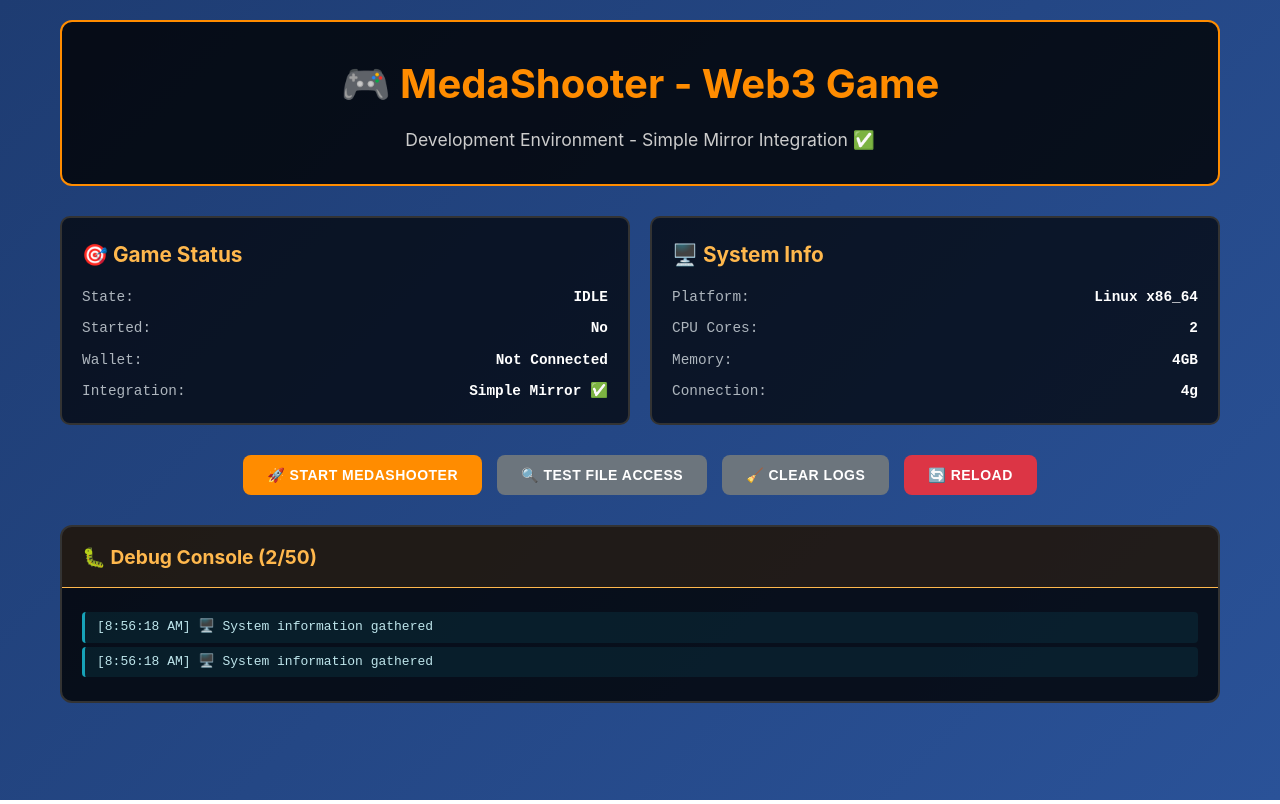
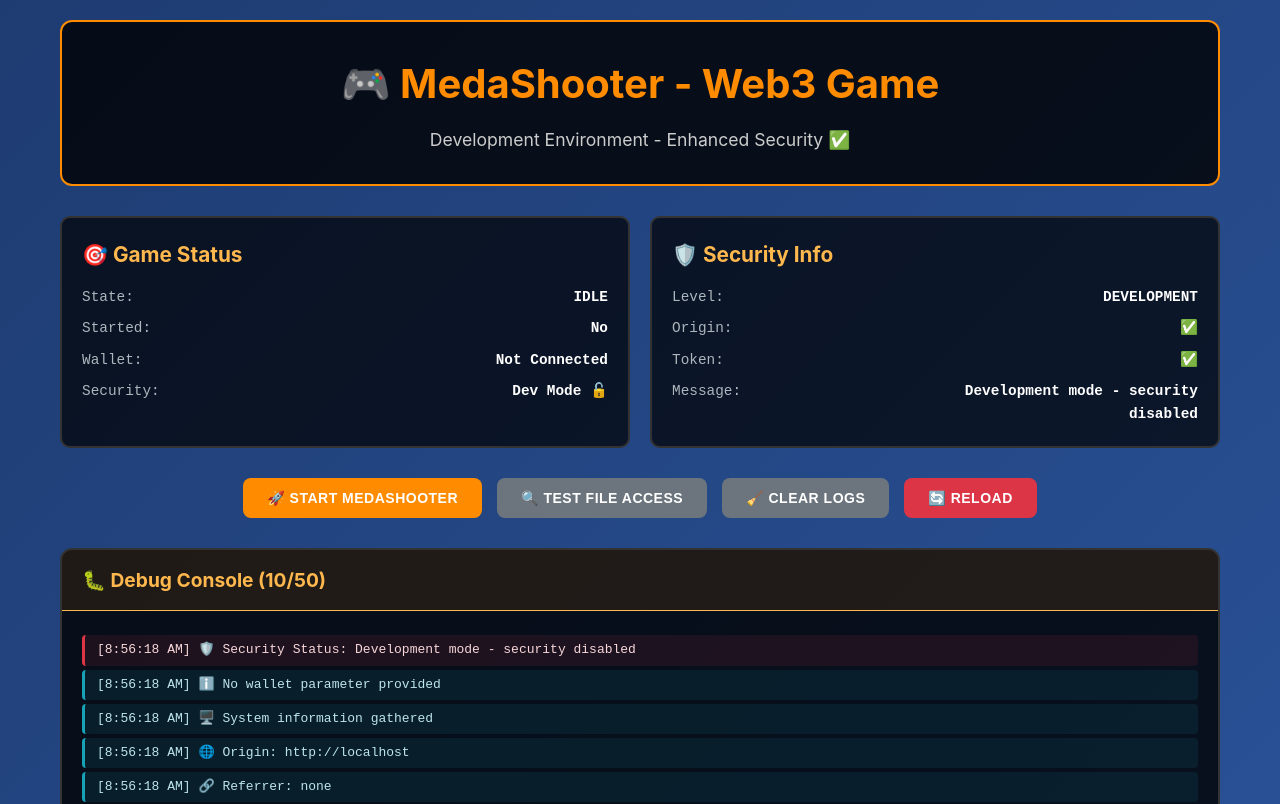
Before and after one commit to bugiiiii11/uwp-dev-q7a, a React (Create React App) app: page / in a window 1280 px wide. Shown: the top 804 px of the page. Built offline with nearby package versions, Linux system fonts and the light colour scheme; no server answers.

Commit message:
security - phase 1 - enhanced

```diff
--- a/src/App.js
+++ b/src/App.js
@@ -3,7 +3,7 @@ import { Unity, useUnityContext } from 'react-unity-webgl';
 import './App.css';
 
 // Unity Game Component
-const UnityGame = ({ walletAddress, onLog, onGameEvent }) => {
+const UnityGame = ({ walletAddress, onLog, onGameEvent, securityStatus }) => {
   const {
     unityProvider,
     loadingProgression,
@@ -31,7 +31,7 @@ const UnityGame = ({ walletAddress, onLog, onGameEvent }) => {
   const [startTime] = useState(Date.now());
   const [gameFullyLoaded, setGameFullyLoaded] = useState(false);
 
-  // 🎯 SIMPLE MIRROR: Handle Unity's ReadyToWalletAddress event - EXACTLY like test button
+  // 🎯 SIMPLE MIRROR: Handle Unity's ReadyToWalletAddress event - EXACTLY like test button (UNCHANGED)
   const handleReadyToWalletAddress = useCallback(() => {
     onLog('🎯 Unity sent ReadyToWalletAddress - sending wallet immediately!', 'success');
     setGameFullyLoaded(true);
@@ -61,13 +61,13 @@ const UnityGame = ({ walletAddress, onLog, onGameEvent }) => {
     }
   }, [onLog, walletAddress, sendMessage]);
 
-  // Handle Game Over event
+  // Handle Game Over event (UNCHANGED)
   const handleGameOver = useCallback(() => {
     onLog('🎮 Game Over received from Unity', 'info');
     onGameEvent('gameover');
   }, [onLog, onGameEvent]);
 
-  // ✅ Set up Unity event listeners - EXACTLY like the old working system
+  // ✅ Set up Unity event listeners - EXACTLY like the old working system (UNCHANGED)
   useEffect(() => {
     addEventListener('ReadyToWalletAddress', handleReadyToWalletAddress);
     addEventListener('GameOver', handleGameOver);
@@ -78,14 +78,15 @@ const UnityGame = ({ walletAddress, onLog, onGameEvent }) => {
     };
   }, [addEventListener, removeEventListener, handleReadyToWalletAddress, handleGameOver]);
 
-  // Log Unity status
+  // Log Unity status (ENHANCED)
   useEffect(() => {
     onLog(`🎮 Unity Provider: ${unityProvider ? 'Ready' : 'Loading...'}`, 'info');
     onLog(`📊 Loading Progress: ${Math.round(loadingProgression * 100)}%`, 'progress');
     onLog(`🎯 Game Loaded: ${isLoaded}`, 'info');
-  }, [unityProvider, loadingProgression, isLoaded, onLog]);
+    onLog(`🛡️ Security Status: ${securityStatus.level}`, securityStatus.level === 'secure' ? 'success' : 'warning');
+  }, [unityProvider, loadingProgression, isLoaded, onLog, securityStatus]);
 
-  // Game loaded event
+  // Game loaded event (UNCHANGED)
   useEffect(() => {
     if (isLoaded) {
       const loadTime = Date.now() - startTime;
@@ -110,7 +111,7 @@ const UnityGame = ({ walletAddress, onLog, onGameEvent }) => {
     }
   }, [isLoaded, onGameEvent, onLog, startTime]);
 
-  // Test wallet communication - ORIGINAL working version (unchanged)
+  // Test wallet communication - ORIGINAL working version (UNCHANGED)
   const testWallet = useCallback(() => {
     const testAddress = walletAddress || "0x742d35Cc6d7B2D2c6291b0A8c7B9C85C50F69E8A";
 
@@ -136,7 +137,7 @@ const UnityGame = ({ walletAddress, onLog, onGameEvent }) => {
 
   return (
     <div className="unity-container">
-      {/* Performance Overlay */}
+      {/* Performance Overlay (ENHANCED) */}
       {isLoaded && (
         <div className="performance-overlay">
           <div>FPS: {performanceData.fps}</div>
@@ -146,10 +147,14 @@ const UnityGame = ({ walletAddress, onLog, onGameEvent }) => {
           <div className={gameFullyLoaded ? 'status-ready' : 'status-waiting'}>
             {gameFullyLoaded ? '✅ Simple Mirror Success!' : '⏳ Waiting for Unity'}
           </div>
+          <div className={`status-${securityStatus.level}`}>
+            {securityStatus.level === 'secure' ? '🛡️ Secured' :
+             securityStatus.level === 'warning' ? '⚠️ Warning' : '🔓 Dev Mode'}
+          </div>
         </div>
       )}
 
-      {/* Loading Overlay */}
+      {/* Loading Overlay (ENHANCED) */}
       {!isLoaded && (
         <div className="loading-overlay">
           <div className="loading-content">
@@ -164,24 +169,34 @@ const UnityGame = ({ walletAddress, onLog, onGameEvent }) => {
             <div className="loading-percentage">
               {Math.round(loadingProgression * 100)}%
             </div>
+            <div style={{
+              fontSize: '12px',
+              color: securityStatus.level === 'secure' ? '#60a5fa' : '#fbbf24',
+              marginTop: '10px'
+            }}>
+              🛡️ Security: {securityStatus.level}
+            </div>
           </div>
         </div>
       )}
 
-      {/* Unity Canvas */}
+      {/* Unity Canvas (ENHANCED with security border) */}
       <Unity
         unityProvider={unityProvider}
         className="unity-canvas"
         style={{
           width: 1024,
           height: 768,
-          border: "3px solid #FF8C00",
+          border: `3px solid ${
+            securityStatus.level === 'secure' ? '#60a5fa' :
+            securityStatus.level === 'warning' ? '#fbbf24' : '#FF8C00'
+          }`,
           borderRadius: "8px",
           background: "#000"
         }}
       />
 
-      {/* Game Controls */}
+      {/* Game Controls (ENHANCED) */}
       {isLoaded && (
         <div className="game-controls">
           <button onClick={testWallet} className="test-button">
@@ -197,6 +212,9 @@ const UnityGame = ({ walletAddress, onLog, onGameEvent }) => {
             <span className={gameFullyLoaded ? 'text-green-500' : 'text-orange-500'}>
               {gameFullyLoaded ? '🎯 Simple Mirror Success!' : '⏳ Waiting for Unity Signal...'}
             </span>
+            <span className={`text-${securityStatus.level === 'secure' ? 'blue' : 'yellow'}-400`}>
+              🛡️ Security: {securityStatus.level}
+            </span>
           </div>
         </div>
       )}
@@ -204,25 +222,171 @@ const UnityGame = ({ walletAddress, onLog, onGameEvent }) => {
   );
 };
 
-// Main App Component with Web3 Integration
+// Main App Component with Enhanced Security
 function App() {
   const [logs, setLogs] = useState([]);
   const [gameStarted, setGameStarted] = useState(false);
   const [gameState, setGameState] = useState('idle');
   const [systemInfo, setSystemInfo] = useState({});
   const [walletAddress, setWalletAddress] = useState(null);
+  const [securityStatus, setSecurityStatus] = useState({
+    level: 'checking',
+    message: 'Checking security...',
+    originVerified: false,
+    tokenVerified: false
+  });
 
-  // Check for wallet address from URL params (for iframe integration)
+  // 🛡️ ENHANCED PHASE 1: Security configuration
+  const getSecurityConfig = () => {
+    const isDev = process.env.NODE_ENV === 'development';
+    const currentOrigin = window.location.origin;
+
+    // Base configuration
+    const config = {
+      // Production domains
+      production: [
+        'https://swarm-resistance-frontend-dev.vercel.app',
+        'https://uwp-dev-q7a.vercel.app',
+        'https://www.cryptomeda.tech',
+        'https://cryptomeda.tech'
+      ],
+      // Development domains
+      development: [
+        'http://localhost:3000',
+        'http://localhost:5173',
+        'http://localhost:8080',
+        'http://127.0.0.1:3000',
+        'http://127.0.0.1:5173'
+      ],
+      // Custom domains from environment variables
+      custom: []
+    };
+
+    // Add custom domains from environment variables
+    if (process.env.REACT_APP_ALLOWED_DOMAINS) {
+      const customDomains = process.env.REACT_APP_ALLOWED_DOMAINS.split(',').map(d => d.trim());
+      config.custom = customDomains;
+    }
+
+    // Combine all allowed domains
+    const allowedDomains = [
+      ...config.production,
+      ...(isDev ? config.development : []),
+      ...config.custom
+    ];
+
+    return {
+      allowedDomains,
+      isDev,
+      currentOrigin,
+      securityEnabled: !isDev || process.env.REACT_APP_ENABLE_SECURITY === 'true'
+    };
+  };
+
+  // 🛡️ ENHANCED PHASE 1: Security verification
+  const verifySecurityContext = useCallback(() => {
+    const securityConfig = getSecurityConfig();
+    const urlParams = new URLSearchParams(window.location.search);
+
+    // Get security parameters
+    const originParam = urlParams.get('origin');
+    const tokenParam = urlParams.get('token');
+
+    let securityLevel = 'insecure';
+    let message = 'Security check failed';
+    let originVerified = false;
+    let tokenVerified = false;
+
+    // Check if security is enabled
+    if (!securityConfig.securityEnabled) {
+      securityLevel = 'development';
+      message = 'Development mode - security disabled';
+      originVerified = true;
+      tokenVerified = true;
+    } else {
+      // Verify origin parameter
+      if (originParam && securityConfig.allowedDomains.includes(originParam)) {
+        originVerified = true;
+      }
+
+      // Verify token (simple timestamp-based verification)
+      if (tokenParam) {
+        try {
+          const decoded = atob(tokenParam);
+          const [origin, timestamp] = decoded.split(':');
+          const age = Date.now() - parseInt(timestamp);
+
+          // Token valid for 1 hour
+          if (age < 60 * 60 * 1000 && origin === originParam) {
+            tokenVerified = true;
+          }
+        } catch (error) {
+          console.warn('Invalid token format');
+        }
+      }
+
+      // Determine security level
+      if (originVerified && tokenVerified) {
+        securityLevel = 'secure';
+        message = 'Security verification passed';
+      } else if (originVerified) {
+        securityLevel = 'warning';
+        message = 'Origin verified but token missing/invalid';
+      } else {
+        securityLevel = 'insecure';
+        message = 'Unauthorized access detected';
+      }
+    }
+
+    const status = {
+      level: securityLevel,
+      message,
+      originVerified,
+      tokenVerified,
+      details: {
+        originParam,
+        tokenParam: tokenParam ? 'present' : 'missing',
+        allowedDomains: securityConfig.allowedDomains,
+        securityEnabled: securityConfig.securityEnabled
+      }
+    };
+
+    setSecurityStatus(status);
+    addLog(`🛡️ Security Status: ${message}`,
+      securityLevel === 'secure' ? 'success' :
+      securityLevel === 'warning' ? 'warning' : 'error');
+
+    return status;
+  }, []);
+
+  // 🛡️ ENHANCED PHASE 1: Wallet parameter extraction with security
   useEffect(() => {
+    const securityStatus = verifySecurityContext();
+
     const urlParams = new URLSearchParams(window.location.search);
     const address = urlParams.get('wallet');
+
     if (address) {
-      setWalletAddress(address);
-      addLog(`🔗 Wallet address received: ${address}`, 'success');
+      // Basic wallet address validation
+      const isValidAddress = /^0x[a-fA-F0-9]{40}$/.test(address);
+
+      if (isValidAddress) {
+        // Only set wallet if security check passed or in development
+        if (securityStatus.level === 'secure' || securityStatus.level === 'development') {
+          setWalletAddress(address);
+          addLog(`🔗 Wallet address received: ${address}`, 'success');
+        } else {
+          addLog(`🚫 Wallet blocked due to security check: ${address}`, 'warning');
+        }
+      } else {
+        addLog(`❌ Invalid wallet address format: ${address}`, 'error');
+      }
+    } else {
+      addLog('ℹ️ No wallet parameter provided', 'info');
     }
-  }, []);
+  }, [verifySecurityContext]);
 
-  // Enhanced logging
+  // Enhanced logging (UNCHANGED)
   const addLog = useCallback((message, type = 'info') => {
     const timestamp = new Date().toLocaleTimeString();
     const logEntry = {
@@ -236,7 +400,7 @@ function App() {
     setLogs(prev => [...prev.slice(-49), logEntry]); // Keep last 50 logs
   }, []);
 
-  // Gather system info
+  // Gather system info (ENHANCED)
   useEffect(() => {
     const info = {
       userAgent: navigator.userAgent,
@@ -245,14 +409,18 @@ function App() {
       cookieEnabled: navigator.cookieEnabled,
       hardwareConcurrency: navigator.hardwareConcurrency,
       deviceMemory: navigator.deviceMemory || 'Unknown',
-      connection: navigator.connection?.effectiveType || 'Unknown'
+      connection: navigator.connection?.effectiveType || 'Unknown',
+      referrer: document.referrer || 'none',
+      origin: window.location.origin
     };
 
     setSystemInfo(info);
     addLog('🖥️ System information gathered', 'info');
+    addLog(`🌐 Origin: ${info.origin}`, 'info');
+    addLog(`🔗 Referrer: ${info.referrer}`, 'info');
   }, [addLog]);
 
-  // Game event handler
+  // Game event handler (UNCHANGED)
   const handleGameEvent = useCallback((event) => {
     switch (event) {
       case 'loaded':
@@ -272,12 +440,31 @@ function App() {
     }
   }, [addLog]);
 
-  // Listen for messages from parent window
+  // 🛡️ ENHANCED PHASE 1: Message handler with enhanced security
   useEffect(() => {
     const handleMessage = (event) => {
+      const securityConfig = getSecurityConfig();
+
+      // Enhanced security check
+      if (securityConfig.securityEnabled) {
+        if (!securityConfig.allowedDomains.includes(event.origin)) {
+          addLog(`🚫 Message blocked from unauthorized origin: ${event.origin}`, 'error');
+          return;
+        }
+      }
+
+      addLog(`📥 Message received from ${event.origin}`, 'info');
+
       if (event.data.type === 'SET_WALLET_ADDRESS') {
-        setWalletAddress(event.data.address);
-        addLog(`🔗 Wallet updated via postMessage: ${event.data.address}`, 'success');
+        const address = event.data.address;
+        const isValidAddress = /^0x[a-fA-F0-9]{40}$/.test(address);
+
+        if (isValidAddress) {
+          setWalletAddress(address);
+          addLog(`🔗 Wallet updated via secure postMessage: ${address}`, 'success');
+        } else {
+          addLog(`❌ Invalid wallet address: ${address}`, 'error');
+        }
       }
     };
 
@@ -285,7 +472,7 @@ function App() {
     return () => window.removeEventListener('message', handleMessage);
   }, [addLog]);
 
-  // Test Unity files
+  // Test Unity files (UNCHANGED)
   const testUnityFiles = async () => {
     addLog('🔍 Testing Unity file accessibility...', 'info');
 
@@ -318,27 +505,36 @@ function App() {
     }
   };
 
-  // Start game
+  // Start game (ENHANCED)
   const startGame = () => {
-    addLog('🚀 Starting Unity WebGL with simple mirror integration...', 'info');
+    addLog('🚀 Starting Unity WebGL with enhanced security...', 'info');
+    addLog(`🛡️ Security Level: ${securityStatus.level}`,
+      securityStatus.level === 'secure' ? 'success' : 'warning');
     setGameStarted(true);
     setGameState('loading');
   };
 
   return (
     <div className="app">
-      {/* Header */}
+      {/* Header (ENHANCED) */}
       <header className="app-header">
         <h1>🎮 MedaShooter - Web3 Game</h1>
-        <p>Development Environment - Simple Mirror Integration ✅</p>
+        <p>Development Environment - Enhanced Security ✅</p>
         {walletAddress && (
           <div className="wallet-info">
             Connected: {walletAddress.slice(0, 6)}...{walletAddress.slice(-4)}
+            <span style={{
+              color: securityStatus.level === 'secure' ? '#60a5fa' : '#fbbf24',
+              marginLeft: '10px'
+            }}>
+              {securityStatus.level === 'secure' ? '🛡️' :
+               securityStatus.level === 'warning' ? '⚠️' : '🔓'}
+            </span>
           </div>
         )}
       </header>
 
-      {/* Status Dashboard */}
+      {/* Status Dashboard (ENHANCED) */}
       <div className="dashboard">
         <div className="status-card">
           <h3>🎯 Game Status</h3>
@@ -346,22 +542,32 @@ function App() {
             <span>State:</span><span className={`status-${gameState}`}>{gameState.toUpperCase()}</span>
             <span>Started:</span><span>{gameStarted ? 'Yes' : 'No'}</span>
             <span>Wallet:</span><span>{walletAddress ? 'Connected' : 'Not Connected'}</span>
-            <span>Integration:</span><span className="text-green-500">Simple Mirror ✅</span>
+            <span>Security:</span><span className={`text-${
+              securityStatus.level === 'secure' ? 'blue' :
+              securityStatus.level === 'warning' ? 'yellow' : 'red'
+            }-400`}>
+              {securityStatus.level === 'secure' ? 'Secure 🛡️' :
+               securityStatus.level === 'warning' ? 'Warning ⚠️' :
+               securityStatus.level === 'development' ? 'Dev Mode 🔓' : 'Insecure 🚫'}
+            </span>
           </div>
         </div>
 
         <div className="status-card">
-          <h3>🖥️ System Info</h3>
+          <h3>🛡️ Security Info</h3>
           <div className="status-grid">
-            <span>Platform:</span><span>{systemInfo.platform}</span>
-            <span>CPU Cores:</span><span>{systemInfo.hardwareConcurrency}</span>
-            <span>Memory:</span><span>{systemInfo.deviceMemory}GB</span>
-            <span>Connection:</span><span>{systemInfo.connection}</span>
+            <span>Level:</span><span className={`text-${
+              securityStatus.level === 'secure' ? 'green' :
+              securityStatus.level === 'warning' ? 'yellow' : 'red'
+            }-400`}>{securityStatus.level.toUpperCase()}</span>
+            <span>Origin:</span><span>{securityStatus.originVerified ? '✅' : '❌'}</span>
+            <span>Token:</span><span>{securityStatus.tokenVerified ? '✅' : '❌'}</span>
+            <span>Message:</span><span className="text-sm">{securityStatus.message}</span>
           </div>
         </div>
       </div>
 
-      {/* Controls */}
+      {/* Controls (UNCHANGED) */}
       <div className="controls">
         <button
           onClick={startGame}
@@ -384,18 +590,19 @@ function App() {
         </button>
       </div>
 
-      {/* Unity Game */}
+      {/* Unity Game (ENHANCED) */}
       {gameStarted && (
         <div className="game-section">
           <UnityGame
             walletAddress={walletAddress}
             onLog={addLog}
             onGameEvent={handleGameEvent}
+            securityStatus={securityStatus}
           />
         </div>
       )}
 
-      {/* Debug Console */}
+      {/* Debug Console (UNCHANGED) */}
       <div className="debug-console">
         <div className="console-header">
           <h3>🐛 Debug Console ({logs.length}/50)</h3>
```
